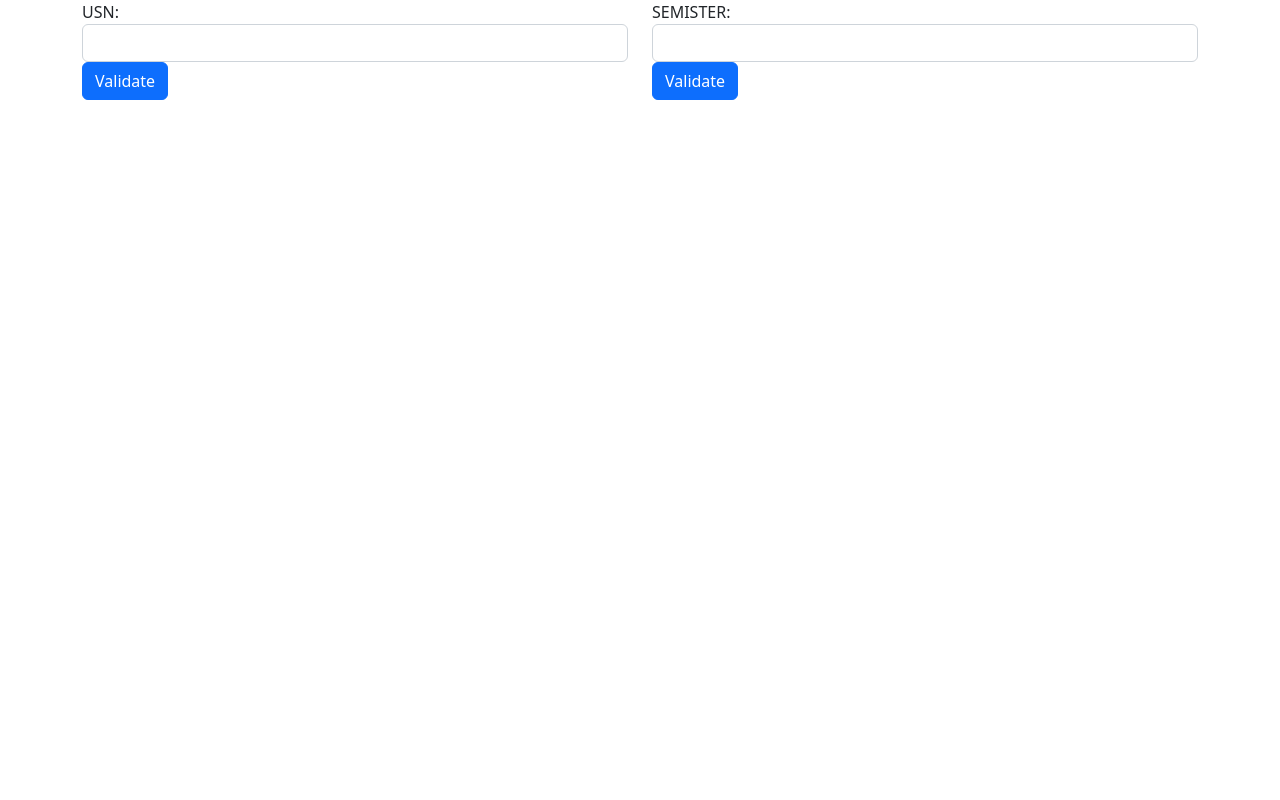
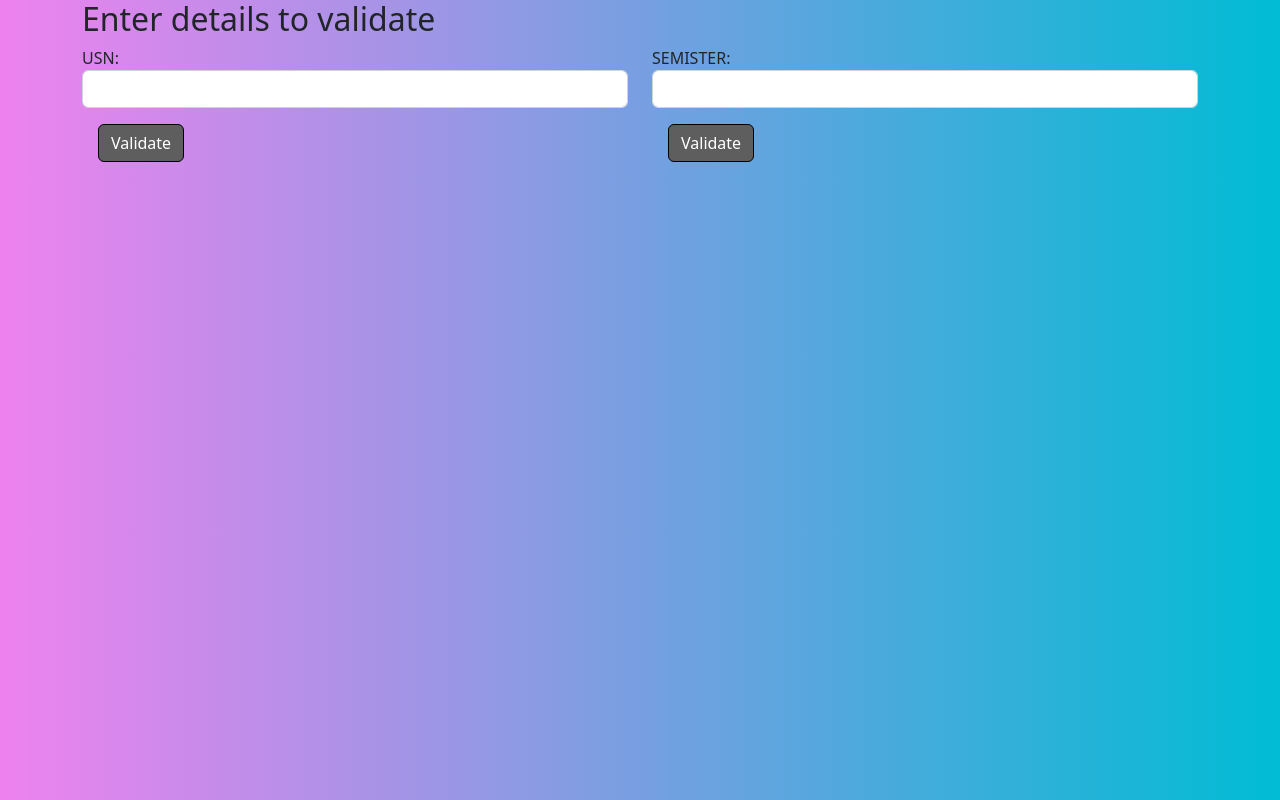
Before and after one commit to ChandanMayya/web, a plain HTML site: page p5/5.html in a window 1280 px wide. Drawn offline with nearby package versions, Linux system fonts and the light colour scheme.

Commit message:
3-aug/mod:5-aug\4

```diff
--- a/p5/5.html
+++ b/p5/5.html
@@ -21,15 +21,27 @@
                 alert("Valid!");
         }
     </script>
+       <!-- CSS only -->
+ <link href="https://cdn.jsdelivr.net/npm/bootstrap@5.2.0/dist/css/bootstrap.min.css" rel="stylesheet" integrity="sha384-gH2yIJqKdNHPEq0n4Mqa/HGKIhSkIHeL5AyhkYV8i59U5AR6csBvApHHNl/vI1Bx" crossorigin="anonymous">
+<!-- JavaScript Bundle with Popper -->
+ <script src="https://cdn.jsdelivr.net/npm/bootstrap@5.2.0/dist/js/bootstrap.bundle.min.js" integrity="sha384-A3rJD856KowSb7dwlZdYEkO39Gagi7vIsF0jrRAoQmDKKtQBHUuLZ9AsSv4jD4Xa" crossorigin="anonymous"></script>
+
     <style>
-        input {
-            display: block;
-            border: 5px;
-        }
-        button{
-            display: block;
-            border: 10px;
-        }
+    .butn{
+        margin: 1em;
+        background-color: rgb(94, 94, 94);
+        border-color: black;
+    }
+    .butn:hover{
+        background-color: rgb(43, 43, 43);
+        border-color: aliceblue;
+    }
+    .butn:focus{
+        background-color: rgb(76, 76, 76);
+    }
+    body{
+        background: linear-gradient(270deg, rgba(255, 255, 0, 1) 0%, rgba(0, 188, 212, 1) 0%, rgba(238, 130, 238, 1) 100%);
+    }
     </style>
 </head>
 
@@ -37,20 +49,21 @@
     <div class="container">
     <form>
         <div class="row">
+            <div class="col-12">
+                <h2> Enter details to validate</h2>
+            </div>
+        </div>
+        <div class="row">
             <div class="col-12 col-md-6">
                 <label for="usn" >USN:</label><input class="form-control" type="text" id="usn">
-                <button type="button" class="btn btn-primary" onclick="validate();">Validate</button>
+                <button type="button" class="btn btn-primary butn" onclick="validate();">Validate</button>
             </div>
                 <div class="col-12 col-md-6">
                 <label for="sem">SEMISTER: </label><input class="form-control" type="text" id="sem">
-                <button type="button" class="btn btn-primary" onclick="valsem();">Validate</button>
+                <button type="button" class="btn btn-primary butn" onclick="valsem();">Validate</button>
             </div>
         </div>
     </form>
 </div>
-    <!-- CSS only -->
-<link href="https://cdn.jsdelivr.net/npm/bootstrap@5.2.0/dist/css/bootstrap.min.css" rel="stylesheet" integrity="sha384-gH2yIJqKdNHPEq0n4Mqa/HGKIhSkIHeL5AyhkYV8i59U5AR6csBvApHHNl/vI1Bx" crossorigin="anonymous">
-<!-- JavaScript Bundle with Popper -->
-<script src="https://cdn.jsdelivr.net/npm/bootstrap@5.2.0/dist/js/bootstrap.bundle.min.js" integrity="sha384-A3rJD856KowSb7dwlZdYEkO39Gagi7vIsF0jrRAoQmDKKtQBHUuLZ9AsSv4jD4Xa" crossorigin="anonymous"></script>
-</body>
+ </body>
 </html>
```
